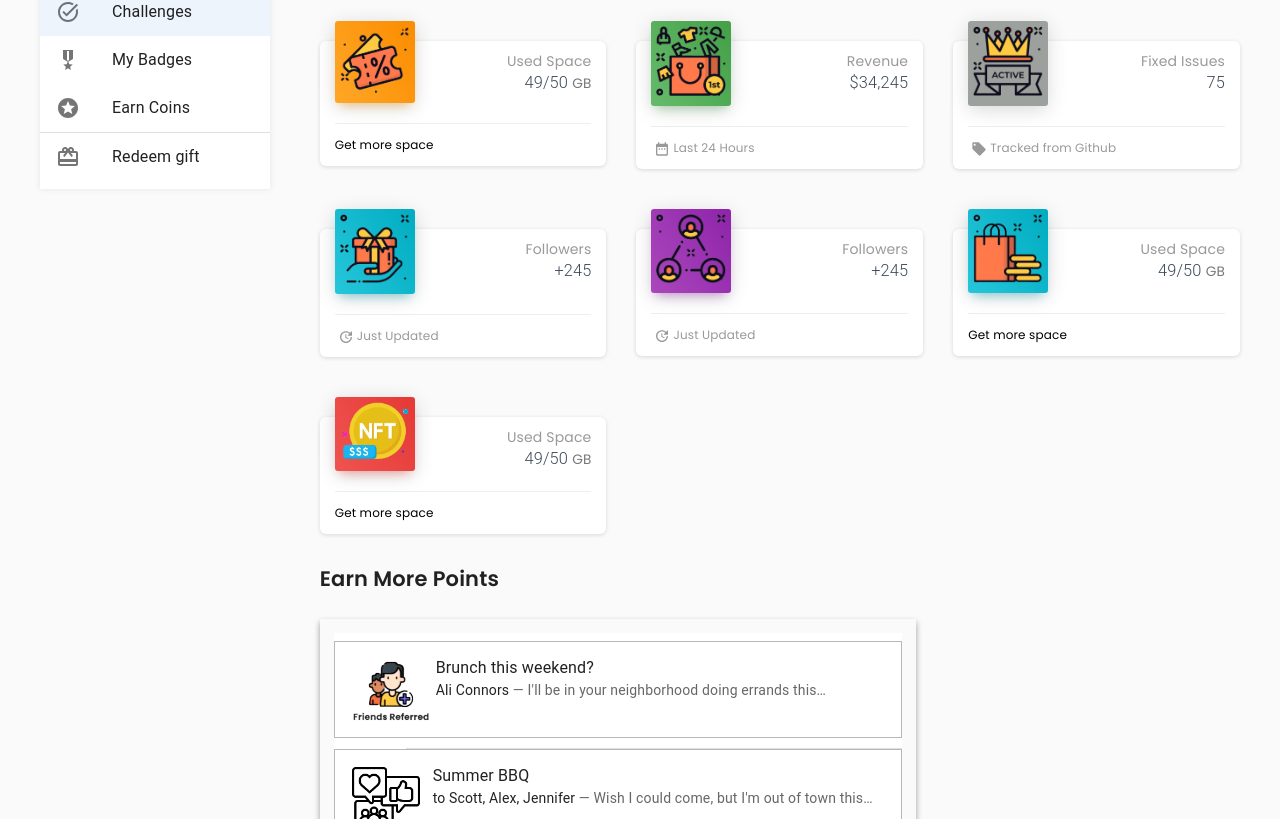
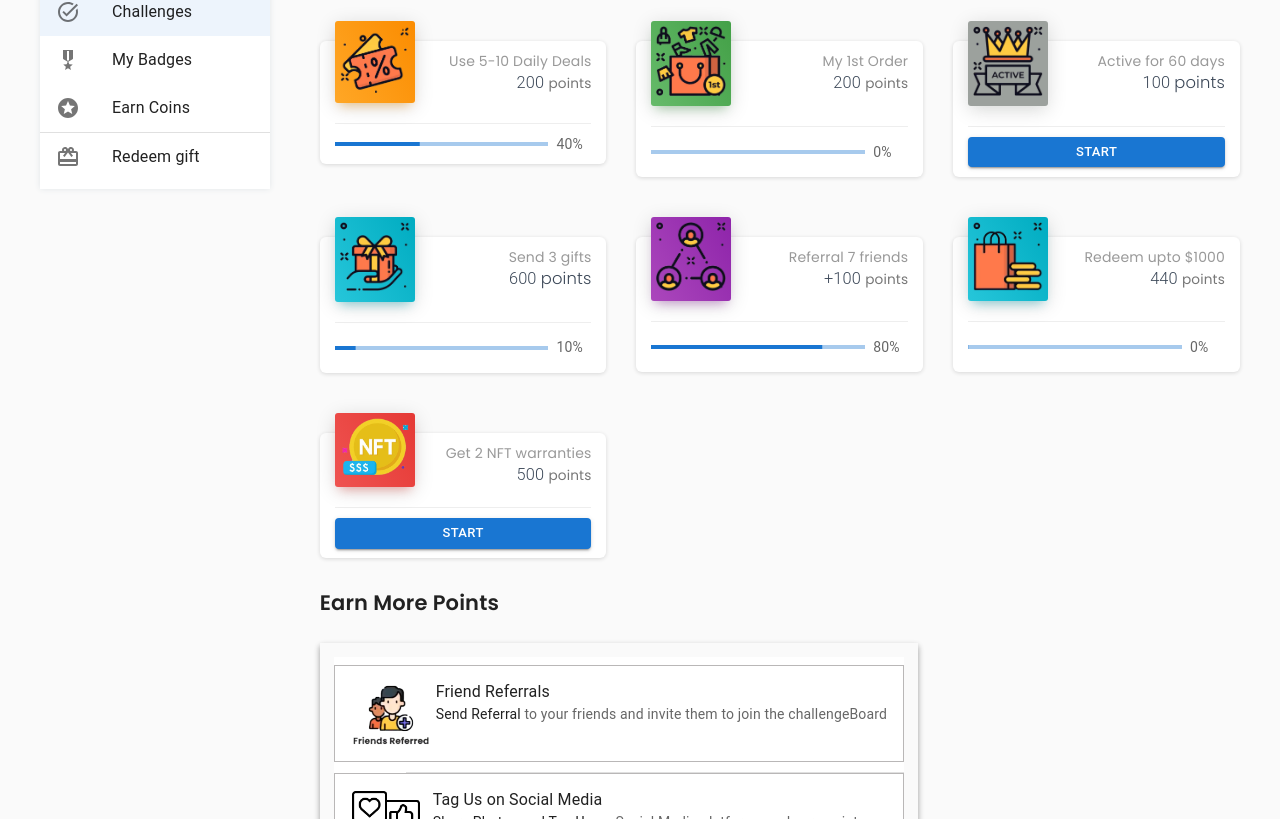
Before and after one commit to vaishnavi-vsp/Blockchain-based-eCommerce-warranty-system-using-NFTs, a React (Create React App) app: page /challengeboard in a window 1280 px wide. Shown: the part 241-1060 px from the top of the page. Built offline with nearby package versions, Linux system fonts and the light colour scheme.

Commit message:
slight changes to web page

```diff
--- a/src/Components/Challenge-Board/challenges.jsx
+++ b/src/Components/Challenge-Board/challenges.jsx
@@ -4,21 +4,14 @@ import Card from "./components/Card/Card.js";
 import CardHeader from "./components/Card/CardHeader.js";
 import CardIcon from "./components/Card/CardIcon.js";
 import CardFooter from "./components/Card/CardFooter.js";
-import CardBody from "./components/Card/CardBody.js";
+import PropTypes from 'prop-types'
+import * as React from 'react';
 
 // @material-ui/icons
-import Icon from "@material-ui/core/Icon";
-import Store from "@material-ui/icons/Store";
-import Warning from "@material-ui/icons/Warning";
-import DateRange from "@material-ui/icons/DateRange";
-import LocalOffer from "@material-ui/icons/LocalOffer";
-import Update from "@material-ui/icons/Update";
-import ArrowUpward from "@material-ui/icons/ArrowUpward";
-import AccessTime from "@material-ui/icons/AccessTime";
-import Accessibility from "@material-ui/icons/Accessibility";
-import BugReport from "@material-ui/icons/BugReport";
-import Code from "@material-ui/icons/Code";
-import Cloud from "@material-ui/icons/Cloud";
+import LinearProgress from '@mui/material/LinearProgress';
+import Typography from '@mui/material/Typography';
+import Box from '@mui/material/Box';
+import Button from '@mui/material/Button';
 import task1 from "../../assets/icons/task1.png"
 import task2 from '../../assets/icons/task2.png'
 import task3 from '../../assets/icons/task3.png'
@@ -33,6 +26,26 @@ import './styles/custom.css'
 const useStyles = makeStyles(styles);
 
 
+function LinearProgressWithLabel(props) {
+    return (
+      <Box sx={{ display: 'flex', alignItems: 'center' }}>
+        <Box sx={{ width: '100%', mr: 1 }}>
+          <LinearProgress variant="determinate" {...props} />
+        </Box>
+        <Box sx={{ minWidth: 35 }}>
+          <Typography variant="body2" color="text.secondary">{`${Math.round(
+            props.value,
+          )}%`}</Typography>
+        </Box>
+      </Box>
+    );
+}
+
+
+LinearProgressWithLabel.propTypes = {
+    value: PropTypes.number.isRequired,
+};
+
 const Challenges = () => {
     const classes = useStyles();
     return (
@@ -44,17 +57,15 @@ const Challenges = () => {
                     <CardIcon color="warning" style={{padding:'5px'}}>
                         <img src={task1} width="70"/>
                     </CardIcon>
-                    <p className={classes.cardCategory}>Used Space</p>
+                    <p className={classes.cardCategory}>Use 5-10 Daily Deals</p>
                     <h3 className={classes.cardTitle}>
-                        49/50 <small>GB</small>
+                        200 <small>points</small>
                     </h3>
                     </CardHeader>
                     <CardFooter stats>
-                    <div className={classes.stats}>
-                        <a href="#pablo" onClick={(e) => e.preventDefault()}>
-                        Get more space
-                        </a>
-                    </div>
+                    <Box sx={{ width: '100%' }}>
+                        <LinearProgressWithLabel value={40} />
+                    </Box>
                     </CardFooter>
                 </Card>
                 </GridItem>
@@ -64,14 +75,13 @@ const Challenges = () => {
                     <CardIcon color="success" style={{padding:'5px'}}>
                         <img src={task2} width="70"/>
                     </CardIcon>
-                    <p className={classes.cardCategory}>Revenue</p>
-                    <h3 className={classes.cardTitle}>$34,245</h3>
+                    <p className={classes.cardCategory}>My 1st Order</p>
+                    <h3 className={classes.cardTitle}>200 <small>points</small></h3>
                     </CardHeader>
                     <CardFooter stats>
-                    <div className={classes.stats}>
-                        <DateRange />
-                        Last 24 Hours
-                    </div>
+                    <Box sx={{ width: '100%' }} className="custom_button">
+                        <LinearProgressWithLabel value={0} />
+                    </Box>
                     </CardFooter>
                 </Card>
                 </GridItem>
@@ -81,14 +91,13 @@ const Challenges = () => {
                     <CardIcon color="rose" style={{padding:'5px'}}>
                         <img src={task3} width="70"/>
                     </CardIcon>
-                    <p className={classes.cardCategory}>Fixed Issues</p>
-                    <h3 className={classes.cardTitle}>75</h3>
+                    <p className={classes.cardCategory}>Active for 60 days</p>
+                    <h3 className={classes.cardTitle}>100 <span>points</span></h3>
                     </CardHeader>
                     <CardFooter stats>
-                    <div className={classes.stats}>
-                        <LocalOffer />
-                        Tracked from Github
-                    </div>
+                    <Box sx={{ width: '100%' }} className="custom_button">
+                        <Button variant="contained" size="small" >Start</Button>
+                    </Box>
                     </CardFooter>
                 </Card>
                 </GridItem>
@@ -98,14 +107,13 @@ const Challenges = () => {
                     <CardIcon color="info" style={{padding:'5px'}}>
                         <img src={task4} width="70"/>
                     </CardIcon>
-                    <p className={classes.cardCategory}>Followers</p>
-                    <h3 className={classes.cardTitle}>+245</h3>
+                    <p className={classes.cardCategory}>Send 3 gifts</p>
+                    <h3 className={classes.cardTitle}>600 <span>points</span></h3>
                     </CardHeader>
                     <CardFooter stats>
-                    <div className={classes.stats}>
-                        <Update />
-                        Just Updated
-                    </div>
+                    <Box sx={{ width: '100%' }} className="custom_button">
+                        <LinearProgressWithLabel value={10} />
+                    </Box>
                     </CardFooter>
                 </Card>
                 </GridItem>
@@ -115,14 +123,13 @@ const Challenges = () => {
                     <CardIcon color="primary"  style={{padding:'5px'}}>
                         <img src={task5} width="70"/>
                     </CardIcon>
-                    <p className={classes.cardCategory}>Followers</p>
-                    <h3 className={classes.cardTitle}>+245</h3>
+                    <p className={classes.cardCategory}>Referral 7 friends</p>
+                    <h3 className={classes.cardTitle}>+100 <small>points</small></h3>
                     </CardHeader>
                     <CardFooter stats>
-                    <div className={classes.stats}>
-                        <Update />
-                        Just Updated
-                    </div>
+                    <Box sx={{ width: '100%' }} className="custom_button">
+                        <LinearProgressWithLabel value={80} />
+                    </Box>
                     </CardFooter>
                 </Card>
                 </GridItem>
@@ -132,17 +139,15 @@ const Challenges = () => {
                     <CardIcon color="info" style={{padding:'5px'}}>
                         <img src={task6} width="70"/>
                     </CardIcon>
-                    <p className={classes.cardCategory}>Used Space</p>
+                    <p className={classes.cardCategory}>Redeem upto $1000</p>
                     <h3 className={classes.cardTitle}>
-                        49/50 <small>GB</small>
+                        440 <small>points</small>
                     </h3>
                     </CardHeader>
                     <CardFooter stats>
-                    <div className={classes.stats}>
-                        <a href="#pablo" onClick={(e) => e.preventDefault()}>
-                        Get more space
-                        </a>
-                    </div>
+                    <Box sx={{ width: '100%' }} className="custom_button">
+                        <LinearProgressWithLabel value={0} />
+                    </Box>
                     </CardFooter>
                 </Card>
                 </GridItem>
@@ -152,17 +157,15 @@ const Challenges = () => {
                     <CardIcon color="danger" style={{padding:'5px'}}>
                         <img src={task8} width="70"/>
                     </CardIcon>
-                    <p className={classes.cardCategory}>Used Space</p>
+                    <p className={classes.cardCategory}>Get 2 NFT warranties</p>
                     <h3 className={classes.cardTitle}>
-                        49/50 <small>GB</small>
+                        500 <small>points</small>
                     </h3>
                     </CardHeader>
                     <CardFooter stats>
-                    <div className={classes.stats}>
-                        <a href="#pablo" onClick={(e) => e.preventDefault()}>
-                        Get more space
-                        </a>
-                    </div>
+                    <Box sx={{ width: '100%' }} className="custom_button">
+                        <Button variant="contained" size="small" >Start</Button>
+                    </Box>
                     </CardFooter>
                 </Card>
                 </GridItem>
--- a/src/Components/Challenge-Board/earnPoints.jsx
+++ b/src/Components/Challenge-Board/earnPoints.jsx
@@ -23,8 +23,8 @@ const EarnPoints = () => {
         <ListItemAvatar className="mr-4">
           <img src={share} width="80"/>
         </ListItemAvatar>
-        <ListItemText
-          primary="Brunch this weekend?"
+        <ListItemText className="earn_points_margins"
+          primary="Friend Referrals"
           secondary={
             <React.Fragment>
               <Typography
@@ -33,9 +33,9 @@ const EarnPoints = () => {
                 variant="body2"
                 color="text.primary"
               >
-                Ali Connors
+                Send Referral
               </Typography>
-              {" — I'll be in your neighborhood doing errands this…"}
+              {" to your friends and invite them to join the challengeBoard"}
             </React.Fragment>
           }
         />
@@ -45,8 +45,8 @@ const EarnPoints = () => {
         <ListItemAvatar className="mr-6">
         <img src={socialMedia} width="70"/>
         </ListItemAvatar>
-        <ListItemText
-          primary="Summer BBQ"
+        <ListItemText className="earn_points_margins"
+          primary="Tag Us on Social Media"
           secondary={
             <React.Fragment>
               <Typography
@@ -55,9 +55,9 @@ const EarnPoints = () => {
                 variant="body2"
                 color="text.primary"
               >
-                to Scott, Alex, Jennifer
+                Share Photos and Tag Us
               </Typography>
-              {" — Wish I could come, but I'm out of town this…"}
+              {" on Social Media platforms and earn points"}
             </React.Fragment>
           }
         />
@@ -67,8 +67,8 @@ const EarnPoints = () => {
         <ListItemAvatar className="mr-6">
             <img src={review} width="70"/>
         </ListItemAvatar>
-        <ListItemText
-          primary="Oui Oui"
+        <ListItemText className="earn_points_margins"
+          primary="Review our trending products"
           secondary={
             <React.Fragment>
               <Typography
@@ -77,9 +77,9 @@ const EarnPoints = () => {
                 variant="body2"
                 color="text.primary"
               >
-                Sandra Adams
+                Write Reviews
               </Typography>
-              {' — Do you have Paris recommendations? Have you ever…'}
+              {' earn exciting rewards and make your way to leaderboard'}
             </React.Fragment>
           }
         />
--- a/src/Components/Challenge-Board/styles/custom.css
+++ b/src/Components/Challenge-Board/styles/custom.css
@@ -135,3 +135,12 @@
     border-radius: 3px;
     box-shadow: rgba(0, 0, 0, 0.16) 0px 3px 6px, rgba(0, 0, 0, 0.23) 0px 3px 6px;
 }
+.custom_button {
+    display:grid;
+    align-self: center;
+    width:fit-content;
+    height: 30px;
+}
+.earn_points_margins {
+    margin-top:15px
+}
```
